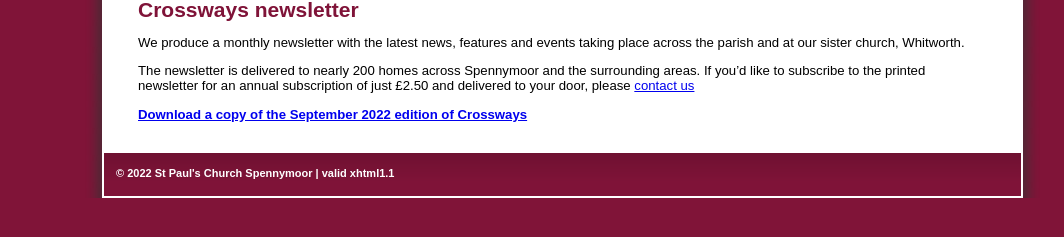
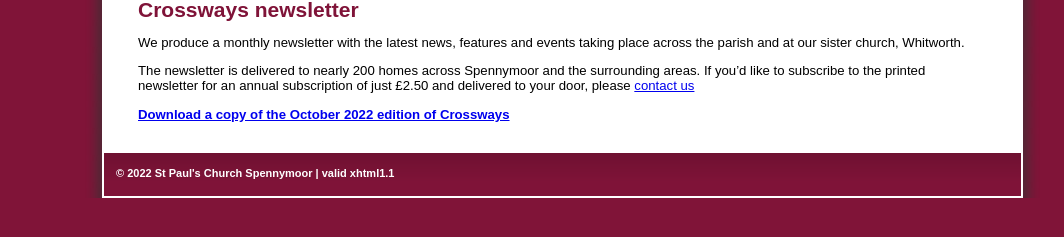
Before and after one commit to stpaulsspennymoor/stpaulsspennymoor.github.io, a Jekyll site: the page built from crossways.md, in a window 1280 px wide. Shown: the part 508-745 px from the top of the page, without its empty margins (90-1154 px from the left). Built offline with Jekyll 4.4.1, drawn with Linux system fonts in a browser that asks for light colours.

Commit message:
October Crossways

```diff
--- a/crossways.md
+++ b/crossways.md
@@ -8,4 +8,4 @@ We produce a monthly newsletter with the latest news, features and events taking
 
 The newsletter is delivered to nearly 200 homes across Spennymoor and the surrounding areas. If you’d like to subscribe to the printed newsletter for an annual subscription of just £2.50 and delivered to your door, please [contact us](mailto:crosswaysnewsletter@hotmail.co.uk?subject=Enquiry%20about%20Crossways)
 
-[**Download a copy of the September 2022 edition of Crossways**](https://media.acny.uk/media/news/post/2022/09/September2022_Zeb0sc9.pdf){:target="_blank"}
+[**Download a copy of the October 2022 edition of Crossways**](https://media.acny.uk/media/news/post/2022/10/October2022.pdf){:target="_blank"}
```
